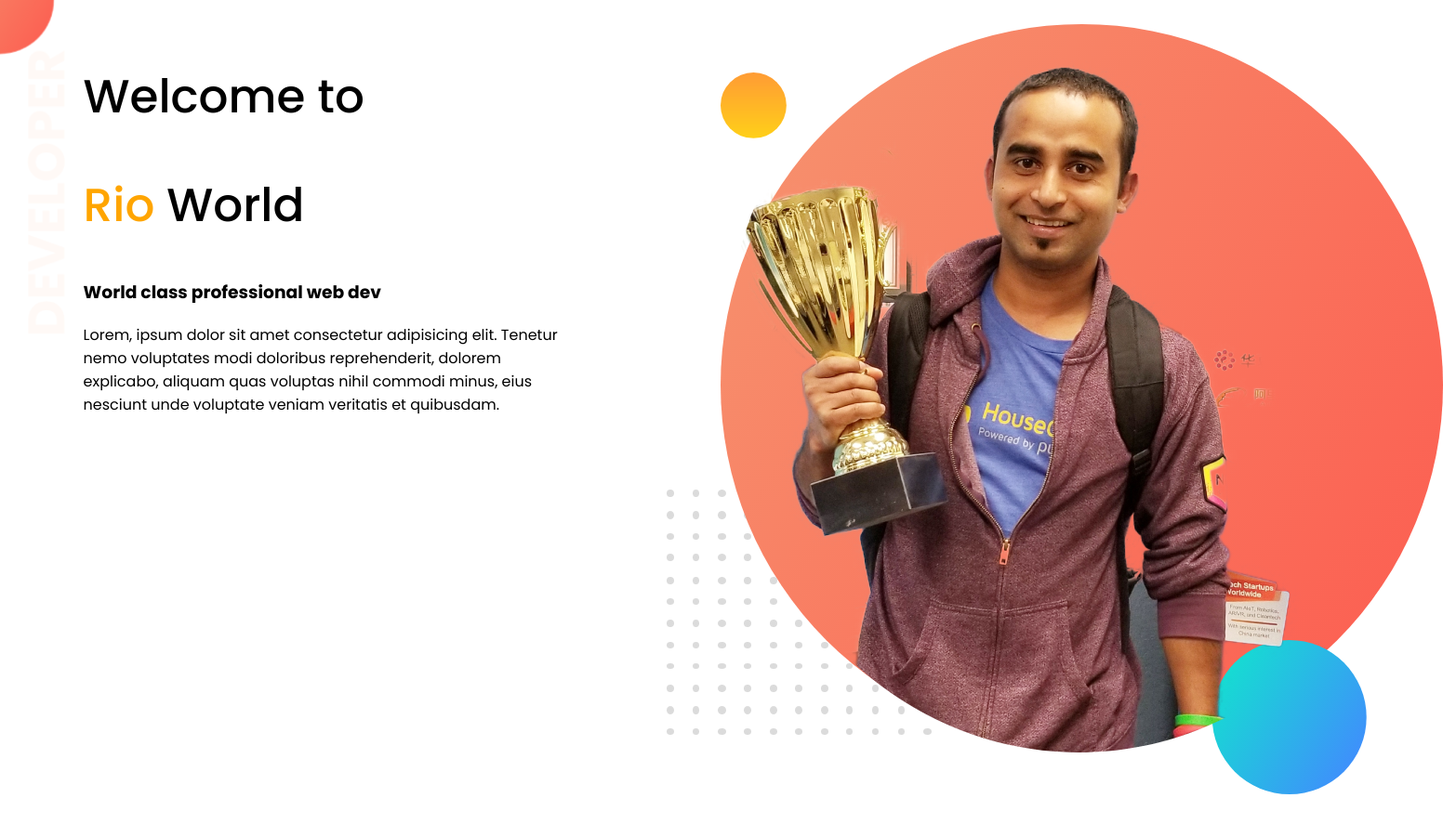
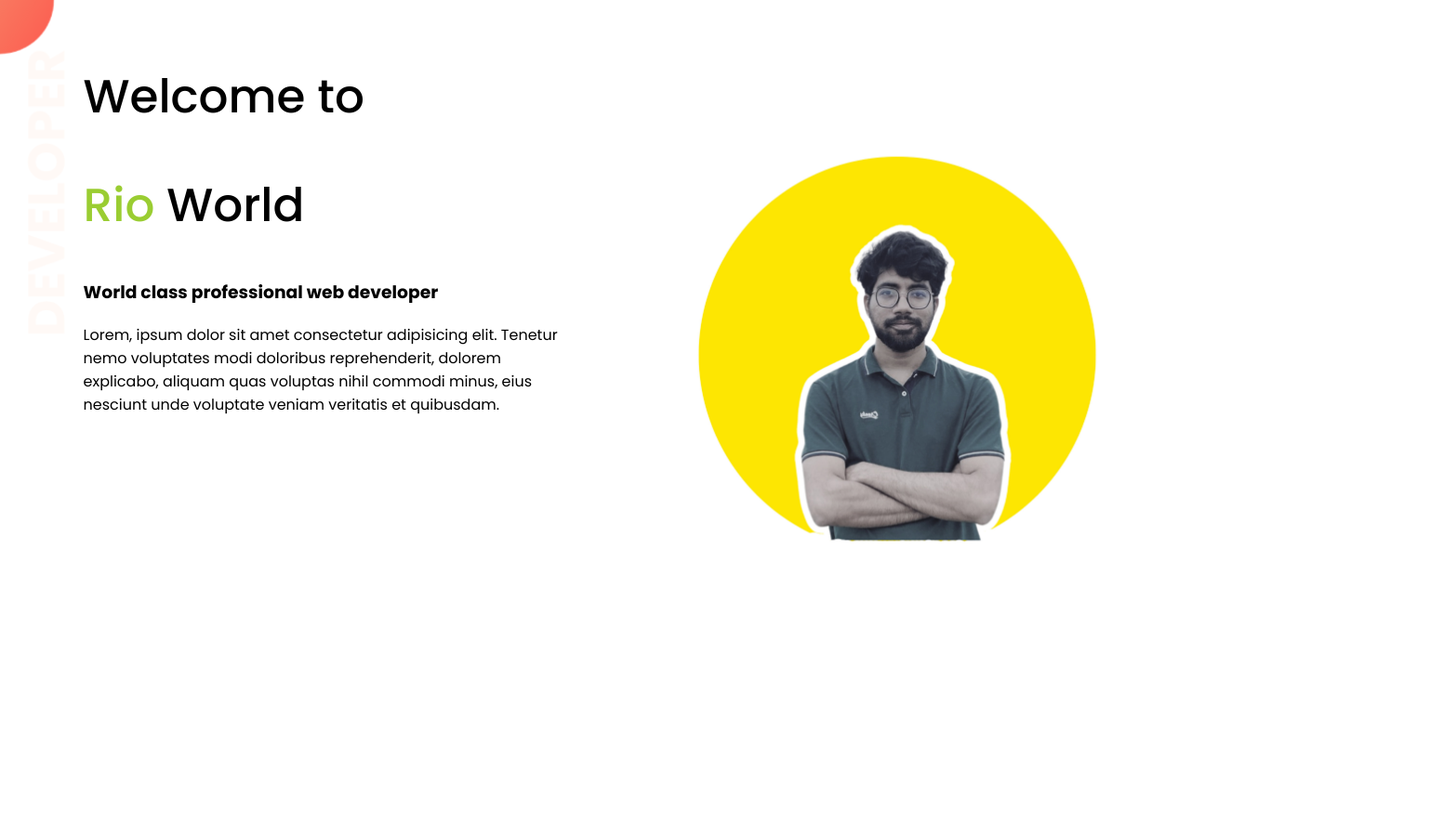
Before and after one commit to Hasibul10884/web-development, a plain HTML site: page index.html in a window 1280 px wide. Shown: the whole page at 93% size, 1552 px wide, since content can reach past the window. After the commit the page ends 800 px from the top, so only its background shows below. Drawn offline with Linux system fonts and the light colour scheme.

Commit message:
git push

```diff
--- a/index.html
+++ b/index.html
@@ -21,12 +21,12 @@
                <span class="name-highlight">Rio</span> World
             </h1>
             <h3>
-                World class professional web dev
+                World class professional web developer
             </h3>
             <p>Lorem, ipsum dolor sit amet consectetur adipisicing elit. Tenetur nemo voluptates modi doloribus reprehenderit, dolorem explicabo, aliquam quas voluptas nihil commodi minus, eius nesciunt unde voluptate veniam veritatis et quibusdam.</p>
         </div>
         <div class="half-width">
-            <img src="images/jhankar.png" alt="">
+            <img src="images/tt.jpg" width="100%" alt="">
         </div>
     </section>
 
--- a/style.css
+++ b/style.css
@@ -10,7 +10,7 @@ font-family: 'Poppins', sans-serif;
 }
 
 .name-highlight{
-    color: orange;
+    color: yellowgreen;
 }
 
 .half-width{
```
Also changed, not shown: images/tt.jpg (added).
